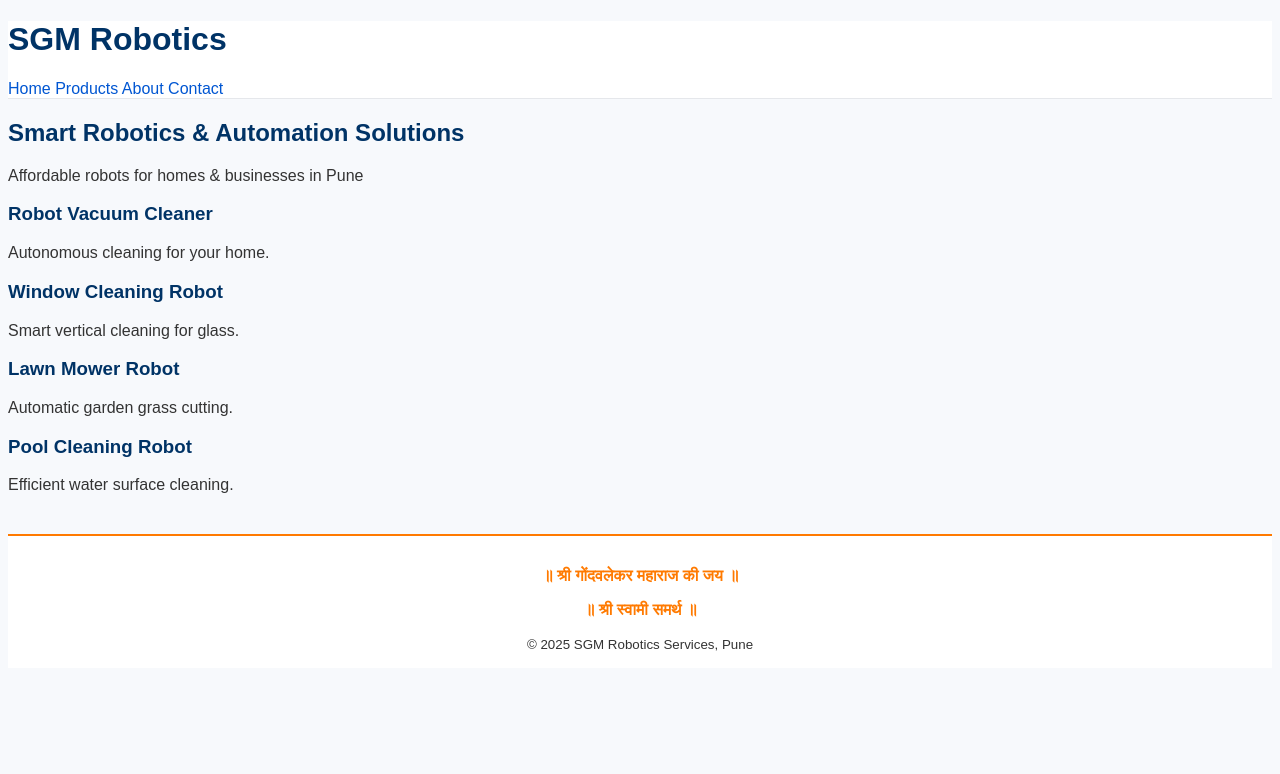
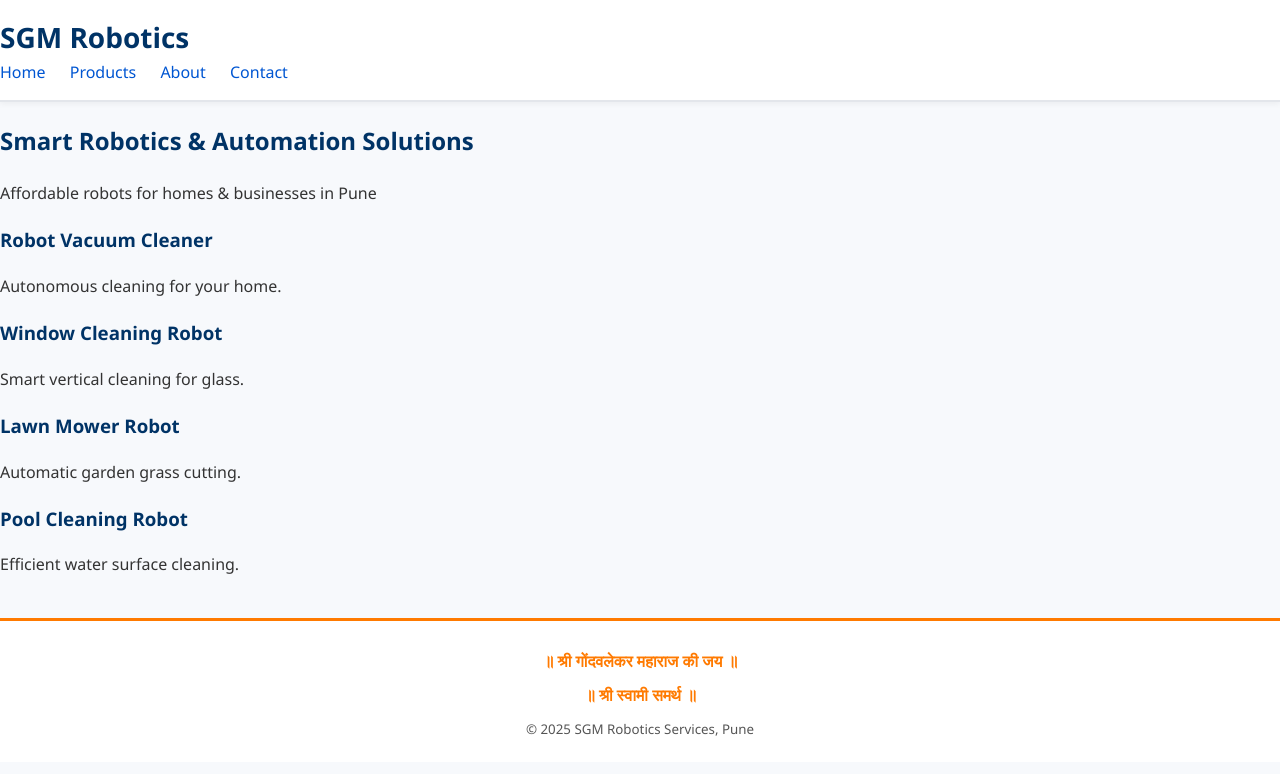
Before and after one commit to maheshjo21/sgmrobotics, a plain HTML site: page index.html in a window 1280 px wide. Drawn offline with Linux system fonts and the light colour scheme.

Commit message:
style.css

```diff
--- a/style.css
+++ b/style.css
@@ -1,57 +1,92 @@
+/* ==== GLOBAL ==== */
 body {
-    background: #F7F9FC;
-    color: #333333;
-    font-family: Arial, sans-serif;
+    background: #F7F9FC;        /* Soft white */
+    color: #333;
+    font-family: 'Segoe UI', Arial, sans-serif;
+    margin: 0;
+    padding: 0;
+    line-height: 1.6;
 }
 
-/* Header */
+.container {
+    width: 90%;
+    max-width: 1200px;
+    margin: auto;
+}
+
+/* ==== HEADER ==== */
 header {
     background: #FFFFFF;
-    border-bottom: 1px solid #E5E7EB;
+    border-bottom: 2px solid #E3E6EB;
+    padding: 15px 0;
+    box-shadow: 0 2px 6px rgba(0,0,0,0.05);
 }
 
-/* Main Buttons */
-button,
-.btn {
-    background-color: #0056D2;
-    color: #FFFFFF;
-    border-radius: 6px;
-    padding: 10px 18px;
-    border: none;
+header h1 {
+    margin: 0;
+    font-size: 28px;
+    color: #003366;     /* Deep Navy Blue */
+    font-weight: 700;
 }
 
-/* Links */
-a {
-    color: #0056D2;
+/* Navigation */
+nav a {
+    color: #0056D2;     /* Royal Blue */
+    margin-right: 20px;
     text-decoration: none;
+    font-weight: 500;
 }
-a:hover {
-    color: #FF7A00;
+nav a:hover {
+    color: #FF7A00;     /* Saffron Highlight */
 }
 
-/* Titles */
-h1, h2, h3 {
+/* ==== SECTIONS / CARDS ==== */
+.section {
+    background: #FFFFFF;
+    padding: 30px;
+    margin: 25px 0;
+    border-radius: 12px;
+    border: 1px solid #E5E7EB;
+    box-shadow: 0px 3px 10px rgba(0,0,0,0.05);
+}
+
+h2, h3 {
     color: #003366;
 }
 
-/* Cards / Sections */
-.section {
-    background: #FFFFFF;
-    padding: 25px;
-    border-radius: 10px;
-    border: 1px solid #E5E7EB;
-    box-shadow: 0 2px 6px rgba(0,0,0,0.05);
+/* Buttons */
+.btn {
+    background: #0056D2;
+    color: #fff;
+    padding: 12px 20px;
+    border-radius: 8px;
+    border: none;
+    cursor: pointer;
+    font-size: 15px;
+    display: inline-block;
+    text-decoration: none;
+}
+.btn:hover {
+    background: #FF7A00;
 }
 
-/* Footer */
+/* ==== FOOTER ==== */
 footer {
     background: #FFFFFF;
     text-align: center;
-    padding: 15px;
+    padding: 20px;
     margin-top: 40px;
-    border-top: 2px solid #FF7A00;
+    border-top: 3px solid #FF7A00;
 }
+
 footer p {
+    margin: 8px 0;
     color: #FF7A00;
-    font-weight: 600;
+    font-weight: 700;
+    font-size: 16px;
 }
+
+/* Small text */
+footer small {
+    color: #555;
+}
```
